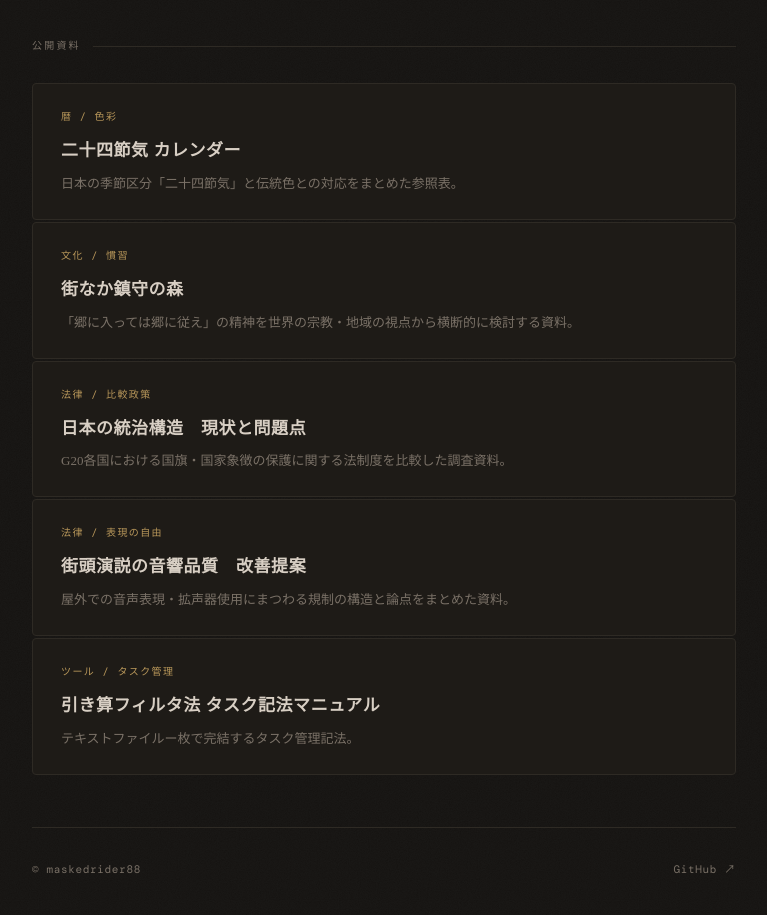
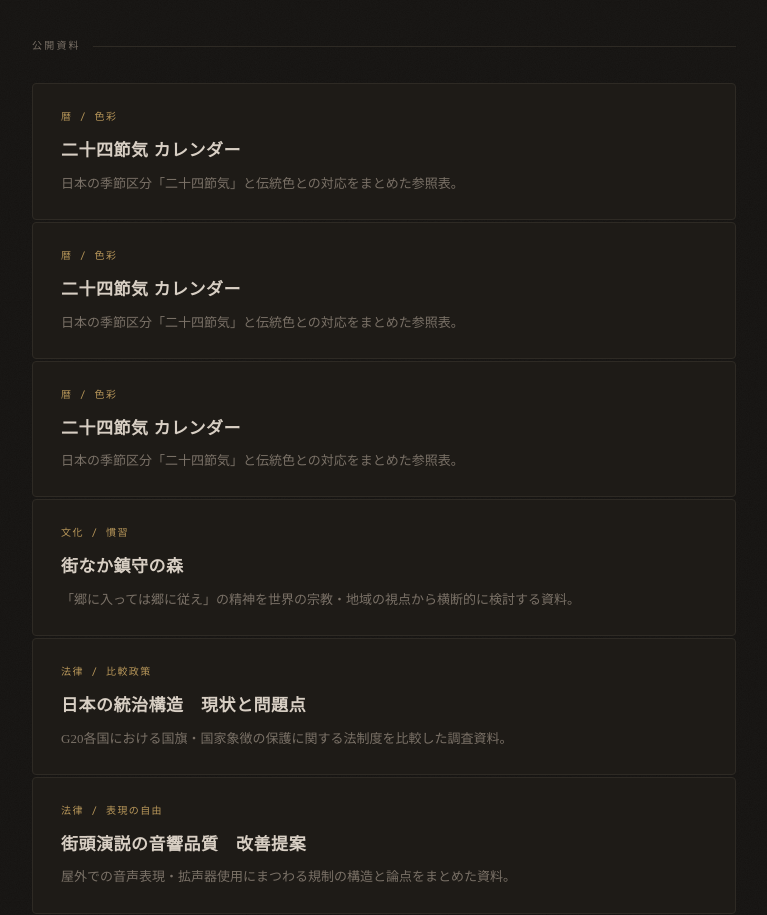
Before and after one commit to maskedrider88/maskedrider88.github.io, a Jekyll site: the page index.html, which Jekyll copies as it is, in a window 1280 px wide. Shown: the part 524-1439 px from the top of the page, without its empty margins (256-1023 px from the left). Built offline with Jekyll 4.4.1, drawn with Linux system fonts in a browser that asks for light colours; some web fonts are replaced; grey boxes are pictures that could not be loaded.

Commit message:
Update index.html

```diff
--- a/index.html
+++ b/index.html
@@ -239,6 +239,16 @@
           <p class="card-title">二十四節気 カレンダー</p>
           <p class="card-desc">日本の季節区分「二十四節気」と伝統色との対応をまとめた参照表。</p>
         </a>
+        <a class="card" href="24sekkiColorTable.html">
+          <p class="card-tag">暦 / 色彩</p>
+          <p class="card-title">二十四節気 カレンダー</p>
+          <p class="card-desc">日本の季節区分「二十四節気」と伝統色との対応をまとめた参照表。</p>
+        </a>
+        <a class="card" href="24sekkiColorTable.html">
+          <p class="card-tag">暦 / 色彩</p>
+          <p class="card-title">二十四節気 カレンダー</p>
+          <p class="card-desc">日本の季節区分「二十四節気」と伝統色との対応をまとめた参照表。</p>
+        </a>
 
         <a class="card" href="chinjunomori.html">
           <p class="card-tag">文化 / 慣習</p>
```
